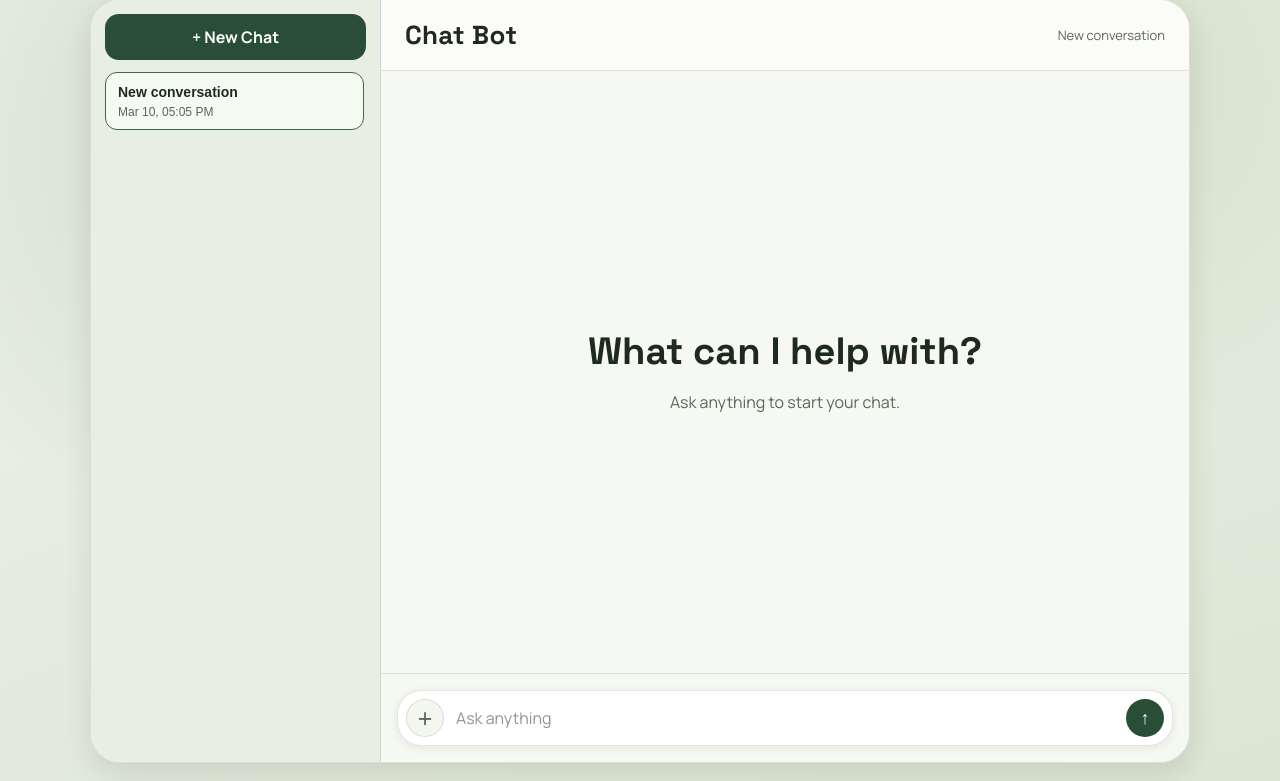
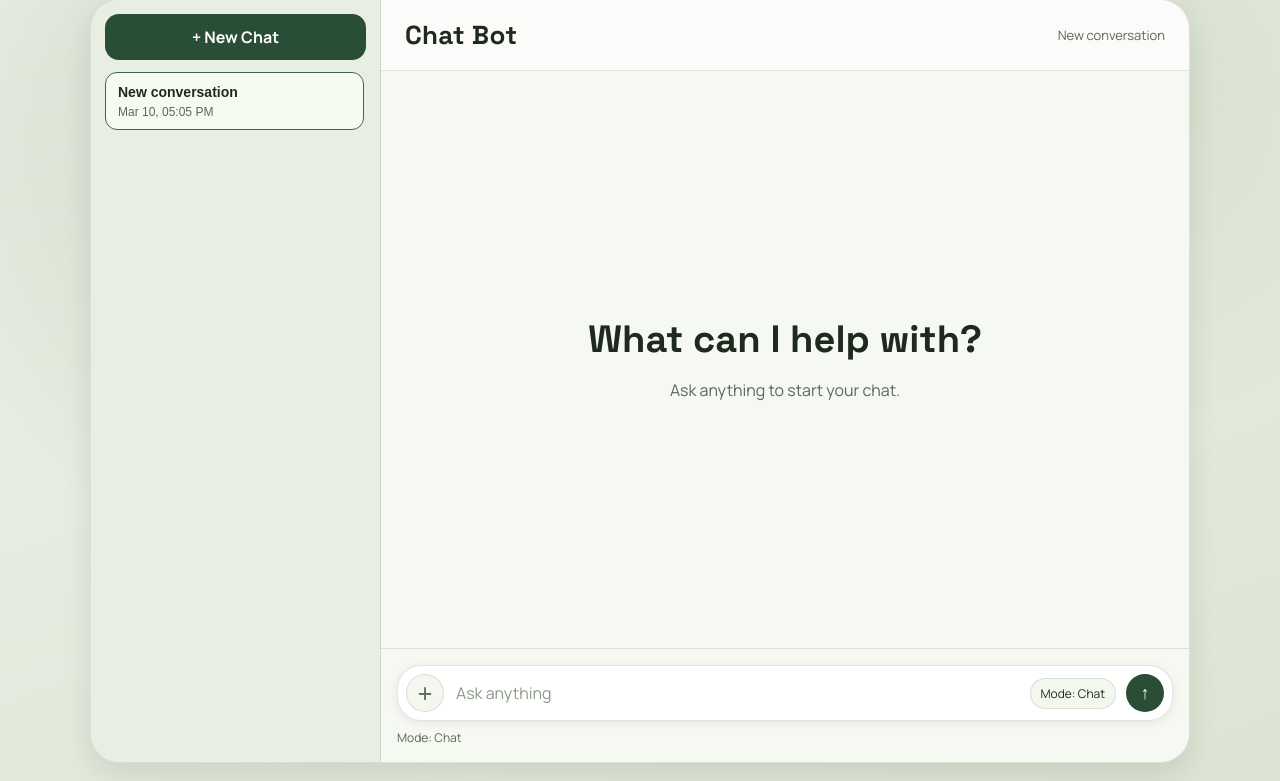
Before and after one commit to Nivedan007/Chat-Bot, a Flask app: page / in a window 1280 px wide. Shown: the part 19-800 px from the top of the page. Run offline with Flask 3, Linux system fonts and the light colour scheme.

Commit message:
Add chatbot action menu, modes, and file attachment context

```diff
--- a/app.py
+++ b/app.py
@@ -12,6 +12,24 @@ SYSTEM_PROMPT = (
     "If the user asks for an explanation, include key details and examples when useful. "
     "Keep the response focused on what was asked."
 )
+
+MODE_INSTRUCTIONS = {
+    "chat": "Respond normally in concise helpful style.",
+    "thinking": (
+        "Think through the problem carefully and provide a step-by-step answer with clear reasoning, "
+        "but keep it readable and not overly verbose."
+    ),
+    "deep-research": (
+        "Provide a detailed, research-style answer. Structure with short sections and practical evidence-based guidance."
+    ),
+    "shopping-research": (
+        "Provide product-comparison style guidance with trade-offs, budget options, key specs, and a short recommendation."
+    ),
+    "create-image": (
+        "You cannot return a real image file. Instead, provide a high-quality image generation prompt, "
+        "a negative prompt, and a short style note based on the user's request."
+    ),
+}
 
 
 def _load_local_env() -> None:
@@ -63,6 +81,10 @@ def chat():
     payload = request.get_json(silent=True) or {}
     user_message = payload.get("message", "")
     history = payload.get("history", [])
+    raw_mode = str(payload.get("mode", "chat")).strip().lower()
+    mode = raw_mode if raw_mode in MODE_INSTRUCTIONS else "chat"
+    attachments = payload.get("attachments", [])
+
     if not user_message.strip():
         return jsonify({"reply": "Message cannot be empty."}), 400
 
@@ -78,14 +100,47 @@ def chat():
                 continue
             conversation_lines.append(f"{role.title()}: {content}")
 
+    attachment_lines = []
+    if isinstance(attachments, list):
+        # Keep attachment context bounded to avoid oversized prompts.
+        for entry in attachments[:5]:
+            if not isinstance(entry, dict):
+                continue
+
+            name = str(entry.get("name", "unknown")).strip()[:120]
+            file_type = str(entry.get("type", "unknown")).strip()[:100]
+            size = entry.get("size", 0)
+            content = str(entry.get("content", "")).strip()[:2000]
+
+            attachment_lines.append(f"File: {name} | Type: {file_type} | Size: {size} bytes")
+            if content:
+                attachment_lines.append(f"Extracted text: {content}")
+
+    mode_instruction = MODE_INSTRUCTIONS.get(mode, MODE_INSTRUCTIONS["chat"])
+
     if conversation_lines:
         user_prompt = (
             "Use this conversation context to answer the latest user question clearly and completely.\n\n"
             + "\n".join(conversation_lines)
+            + (
+                "\n\nAttachments available:\n" + "\n".join(attachment_lines)
+                if attachment_lines
+                else ""
+            )
+            + f"\n\nSelected mode: {mode}\nMode instruction: {mode_instruction}"
             + f"\n\nLatest user question: {user_message.strip()}"
         )
     else:
-        user_prompt = user_message.strip()
+        user_prompt = (
+            f"Selected mode: {mode}\n"
+            f"Mode instruction: {mode_instruction}\n"
+            + (
+                "Attachments available:\n" + "\n".join(attachment_lines) + "\n"
+                if attachment_lines
+                else ""
+            )
+            + f"User question: {user_message.strip()}"
+        )
 
     api_key = os.environ.get("GEMINI_API_KEY") or os.environ.get("GOOGLE_API_KEY")
     if not api_key:
--- a/static/script.js
+++ b/static/script.js
@@ -5,11 +5,27 @@ const sendBtn = document.getElementById("sendBtn");
 const historyList = document.getElementById("historyList");
 const newChatBtn = document.getElementById("newChatBtn");
 const currentChatTitle = document.getElementById("currentChatTitle");
+const plusBtn = document.getElementById("plusBtn");
+const actionsMenu = document.getElementById("actionsMenu");
+const attachmentInput = document.getElementById("attachmentInput");
+const modeBadge = document.getElementById("modeBadge");
+const contextHint = document.getElementById("contextHint");
 
 const STORAGE_KEY = "chatbot_conversations_v1";
+const MODE_LABELS = {
+	chat: "Chat",
+	"create-image": "Create image",
+	thinking: "Thinking",
+	"deep-research": "Deep research",
+	"shopping-research": "Shopping research"
+};
+const MAX_ATTACHMENT_BYTES = 400000;
+const MAX_ATTACHMENTS = 3;
 
 let conversations = [];
 let currentConversationId = null;
+let selectedMode = "chat";
+let pendingAttachments = [];
 
 function escapeHtml(text) {
 	return String(text)
@@ -22,6 +38,77 @@ function escapeHtml(text) {
 
 function scrollToBottom() {
 	chatbox.scrollTop = chatbox.scrollHeight;
+}
+
+function setMode(mode) {
+	selectedMode = MODE_LABELS[mode] ? mode : "chat";
+	modeBadge.textContent = `Mode: ${MODE_LABELS[selectedMode]}`;
+	renderContextHint();
+}
+
+function closeActionsMenu() {
+	actionsMenu.classList.remove("open");
+	actionsMenu.setAttribute("aria-hidden", "true");
+}
+
+function toggleActionsMenu() {
+	const isOpen = actionsMenu.classList.contains("open");
+	if (isOpen) {
+		closeActionsMenu();
+		return;
+	}
+	actionsMenu.classList.add("open");
+	actionsMenu.setAttribute("aria-hidden", "false");
+}
+
+function formatAttachmentSize(bytes) {
+	if (bytes >= 1024 * 1024) {
+		return `${(bytes / (1024 * 1024)).toFixed(1)} MB`;
+	}
+	if (bytes >= 1024) {
+		return `${Math.round(bytes / 1024)} KB`;
+	}
+	return `${bytes} B`;
+}
+
+function isTextLikeFile(file) {
+	if (file.type.startsWith("text/")) {
+		return true;
+	}
+	const lower = file.name.toLowerCase();
+	return lower.endsWith(".json") || lower.endsWith(".csv") || lower.endsWith(".md") || lower.endsWith(".txt");
+}
+
+async function parseAttachment(file) {
+	const parsed = {
+		name: file.name,
+		type: file.type || "application/octet-stream",
+		size: file.size,
+		content: ""
+	};
+
+	if (isTextLikeFile(file) && file.size <= MAX_ATTACHMENT_BYTES) {
+		try {
+			parsed.content = (await file.text()).slice(0, 12000);
+		} catch {
+			parsed.content = "";
+		}
+	}
+
+	return parsed;
+}
+
+function renderContextHint() {
+	const modeText = `Mode: ${MODE_LABELS[selectedMode]}`;
+	if (!pendingAttachments.length) {
+		contextHint.textContent = modeText;
+		return;
+	}
+
+	const fileText = pendingAttachments
+		.map((file) => `${file.name} (${formatAttachmentSize(file.size)})`)
+		.join(", ");
+	contextHint.textContent = `${modeText} | Files: ${fileText}`;
 }
 
 function uid() {
@@ -196,6 +283,7 @@ async function sendMessage() {
 	addMessageToCurrent("user", message);
 	input.value = "";
 	sendBtn.disabled = true;
+	closeActionsMenu();
 	scrollToBottom();
 
 	const typing = appendMessage("assistant", "Thinking...");
@@ -211,7 +299,9 @@ async function sendMessage() {
 			},
 			body: JSON.stringify({
 				message,
-				history
+				history,
+				mode: selectedMode,
+				attachments: pendingAttachments
 			})
 		});
 
@@ -229,6 +319,8 @@ async function sendMessage() {
 		const replyText = data.reply || "No response received.";
 		await typeReply(typing, replyText);
 		addMessageToCurrent("assistant", replyText);
+		pendingAttachments = [];
+		renderContextHint();
 	} catch (error) {
 		const errorText = error.message || "Something went wrong.";
 		await typeReply(typing, errorText);
@@ -251,8 +343,51 @@ newChatBtn.addEventListener("click", () => {
 	input.focus();
 });
 
+plusBtn.addEventListener("click", () => {
+	toggleActionsMenu();
+});
+
+document.addEventListener("click", (event) => {
+	if (!actionsMenu.contains(event.target) && !plusBtn.contains(event.target)) {
+		closeActionsMenu();
+	}
+});
+
+actionsMenu.addEventListener("click", (event) => {
+	const actionButton = event.target.closest("[data-action]");
+	if (!actionButton) {
+		return;
+	}
+
+	const action = actionButton.getAttribute("data-action") || "chat";
+	if (action === "add-files") {
+		attachmentInput.click();
+		closeActionsMenu();
+		return;
+	}
+
+	setMode(action);
+	closeActionsMenu();
+	input.focus();
+});
+
+attachmentInput.addEventListener("change", async () => {
+	const files = Array.from(attachmentInput.files || []).slice(0, MAX_ATTACHMENTS);
+	const parsed = [];
+
+	for (const file of files) {
+		parsed.push(await parseAttachment(file));
+	}
+
+	pendingAttachments = parsed;
+	renderContextHint();
+	attachmentInput.value = "";
+});
+
 loadConversations();
 ensureConversationSelected();
 renderHistoryList();
 renderCurrentConversation();
+setMode("chat");
+renderContextHint();
 input.focus();
--- a/templates/index.html
+++ b/templates/index.html
@@ -219,6 +219,7 @@
 			padding: 8px;
 			background: var(--composer);
 			box-shadow: 0 2px 10px rgba(27, 45, 23, 0.08);
+			position: relative;
 		}
 
 		.plus {
@@ -230,7 +231,59 @@
 			color: var(--muted);
 			font-size: 25px;
 			line-height: 1;
-			pointer-events: none;
+			cursor: pointer;
+		}
+
+		.composer-actions {
+			position: absolute;
+			left: 8px;
+			bottom: 54px;
+			min-width: 220px;
+			padding: 8px;
+			background: #ffffff;
+			border: 1px solid var(--panel-border);
+			border-radius: 14px;
+			box-shadow: 0 12px 22px rgba(26, 40, 22, 0.14);
+			display: none;
+			z-index: 20;
+		}
+
+		.composer-actions.open {
+			display: block;
+		}
+
+		.action-item {
+			width: 100%;
+			text-align: left;
+			border: 0;
+			background: transparent;
+			font: inherit;
+			padding: 8px 10px;
+			border-radius: 10px;
+			color: var(--ink);
+			cursor: pointer;
+		}
+
+		.action-item:hover {
+			background: #edf4e8;
+		}
+
+		.mode-badge {
+			border: 1px solid var(--panel-border);
+			background: #f3f8ee;
+			font-size: 12px;
+			padding: 6px 10px;
+			border-radius: 999px;
+			color: var(--ink);
+			white-space: nowrap;
+		}
+
+		.context-hint {
+			margin: 8px auto 0;
+			width: min(900px, 100%);
+			font-size: 12px;
+			color: var(--muted);
+			min-height: 16px;
 		}
 
 		.input {
@@ -344,7 +397,15 @@
 
 			<div class="composer-wrap">
 				<form id="chatForm" class="composer">
-					<button type="button" class="plus" aria-hidden="true">+</button>
+					<button id="plusBtn" type="button" class="plus" aria-label="Open actions">+</button>
+					<div id="actionsMenu" class="composer-actions" aria-hidden="true">
+						<button type="button" class="action-item" data-action="add-files">Add photos &amp; files</button>
+						<button type="button" class="action-item" data-action="create-image">Create image</button>
+						<button type="button" class="action-item" data-action="thinking">Thinking</button>
+						<button type="button" class="action-item" data-action="deep-research">Deep research</button>
+						<button type="button" class="action-item" data-action="shopping-research">Shopping research</button>
+					</div>
+					<input id="attachmentInput" type="file" accept="image/*,.pdf,.txt,.md,.json,.csv" multiple hidden>
 					<input
 						id="message"
 						class="input"
@@ -353,10 +414,12 @@
 						autocomplete="off"
 						required
 					>
+					<div id="modeBadge" class="mode-badge">Mode: Chat</div>
 					<button id="sendBtn" class="send" type="submit" aria-label="Send">
 						&#8593;
 					</button>
 				</form>
+				<div id="contextHint" class="context-hint"></div>
 			</div>
 		</section>
 	</div>
```
